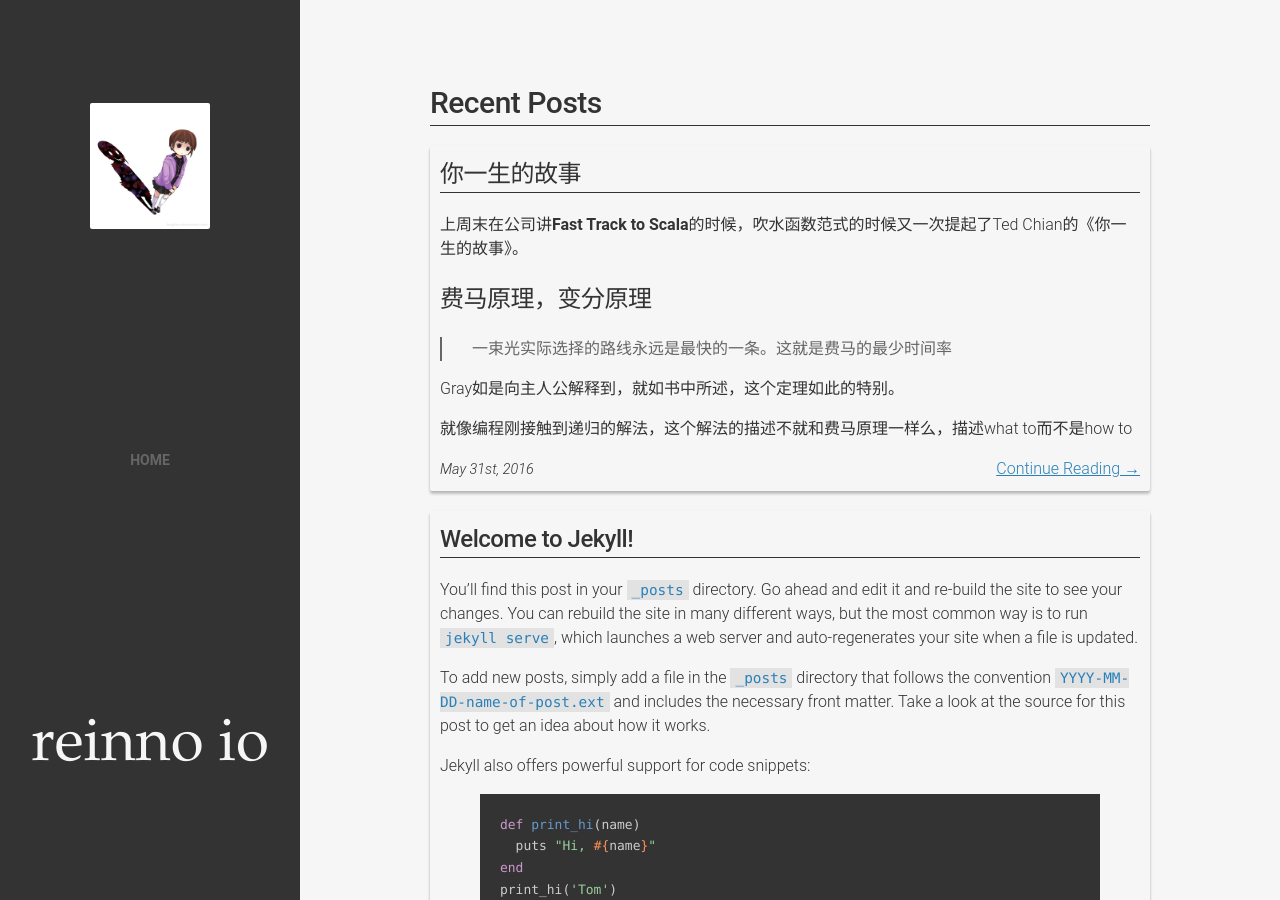
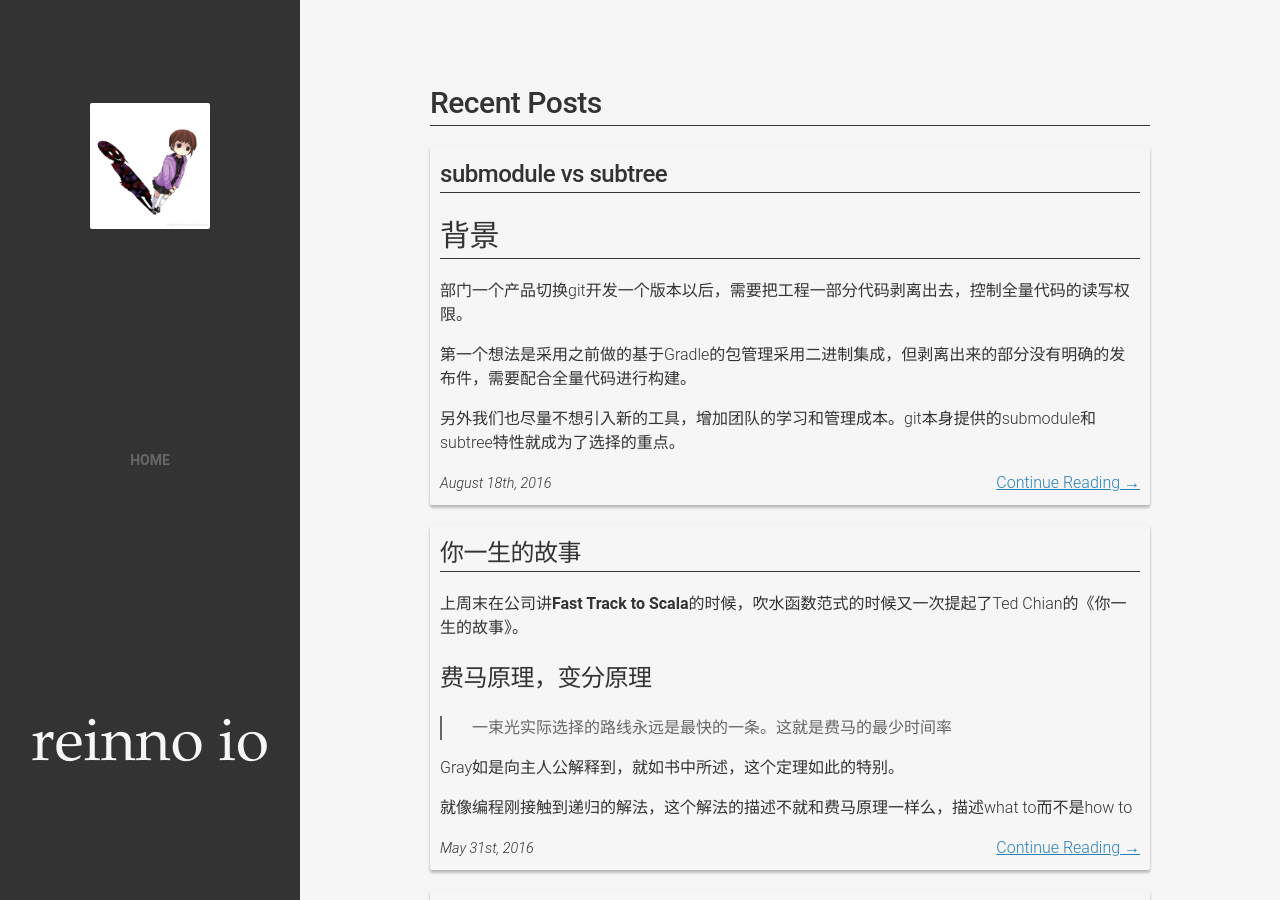
Before and after one commit to reinno/reinno.github.io, a Jekyll site: the page built from index.html, in a window 1280 px wide and 900 px high. Built offline with Jekyll 4.4.1, drawn with Linux system fonts in a browser that asks for light colours; the list of posts is cut into pages by our own code.

Commit message:
move submodule vs subtree to post

```diff
--- a/_drafts/submodule-vs-subtree.md
+++ b/_posts/2016-08-18-submodule-vs-subtree.md
@@ -7,11 +7,13 @@ categories: "git"
 ---
 # 背景
 
-部门某个产品切换git一个版本以后，最近需要把工程一部分代码剥离出去，控制全量代码的读写权限。
+部门一个产品切换git开发一个版本以后，需要把工程一部分代码剥离出去，控制全量代码的读写权限。
 
-第一个想法是采用之前做的基于Gradle的包管理，但剥离出来的部分没有明确的发布件，需要配合全量代码进行构建。
+第一个想法是采用之前做的基于Gradle的包管理采用二进制集成，但剥离出来的部分没有明确的发布件，需要配合全量代码进行构建。
 
-另外我们也尽量不想引入新的工具，增加团队的学习和管理成本。所以git本身提供的submodule和subtree特性就成为了选择的重点。
+另外我们也尽量不想引入新的工具，增加团队的学习和管理成本。git本身提供的submodule和subtree特性就成为了选择的重点。
+
+<!--more-->
 
 # 特点分析
 
@@ -40,19 +42,30 @@ subtree方案可以很轻松得进行分支间的merge，但如果没有将分
 还有一点要指出的是subtree的merge无法识别fast-forward场景，始终要解决冲突，生成一个merge节点
 另外这种Merge模式在我们的使用场景会有一个问题，Merge发生在权限控制的父工程中，但如何Merge的知识存在于子工程的开发人员中
 
-submodule方案，分支间merge会形成分支节点号的冲突，需要在子工程先完成合并，再在主工程进行修改，否则很难处理
+submodule方案，分支间merge会形成分支节点号的冲突，需要在子工程先完成合并，再在主工程进行修改，否则很难处理。
 
 ## submodule的其他已知缺陷
 * 切换到没有同步submodule的分支会有参与目录和告警
 需要手动删除，工程稳定以后这种操作会变少
+
 * 在父工程中修改了子工程，但不提交。提交父工程会导致仓库中的链接执行无效节点
 这种情况可以不允许在父工程中修改子工程
+
 * 如果已经init了submodule，远程分支的submodule指向发生变化以后，本地pull以后会出现一个变更，需要进行submodule update，如果直接提交这个变更会导致submodule的变化被覆盖
 只能通过开发人员的操作习惯保证，或者使用更新脚本替换git命令的使用
+
 * git submodule是一个强制更新，会丢弃没有提交的更新
 同样的，不允许在父工程中修改子工程可以规避这个问题
+
 * 删除子模块操作很繁琐
 不存在技术风险，工程稳定以后这种操作也比较少
 
+# 中场休息
+经过分析可以看到，submodule在团队使用时的劣势不像我们一开始所想的那么大。
+
+两种方式都会遇到合并的困难，submodule的问题在于合并需要在子工程先完成，使用的工作流上存在缺陷;而subtree的方案在工程间开发人员隔离情况下无法获得进行合并的知识
+
+subtree的低介入性也存在一些不足，需要在工程中补充工程间的关联关系；同时，submodule虽然有工程间关系记录，但并没有分支的关联关系，要进行工程间自动化构建都需要做一些增量开发
+
 # Reference
 * [git submodule vs. subtree](http://blog.hjhjw1991.net/blog/2015/11/14/git%20submodule%20vs%20subtree/)
```
